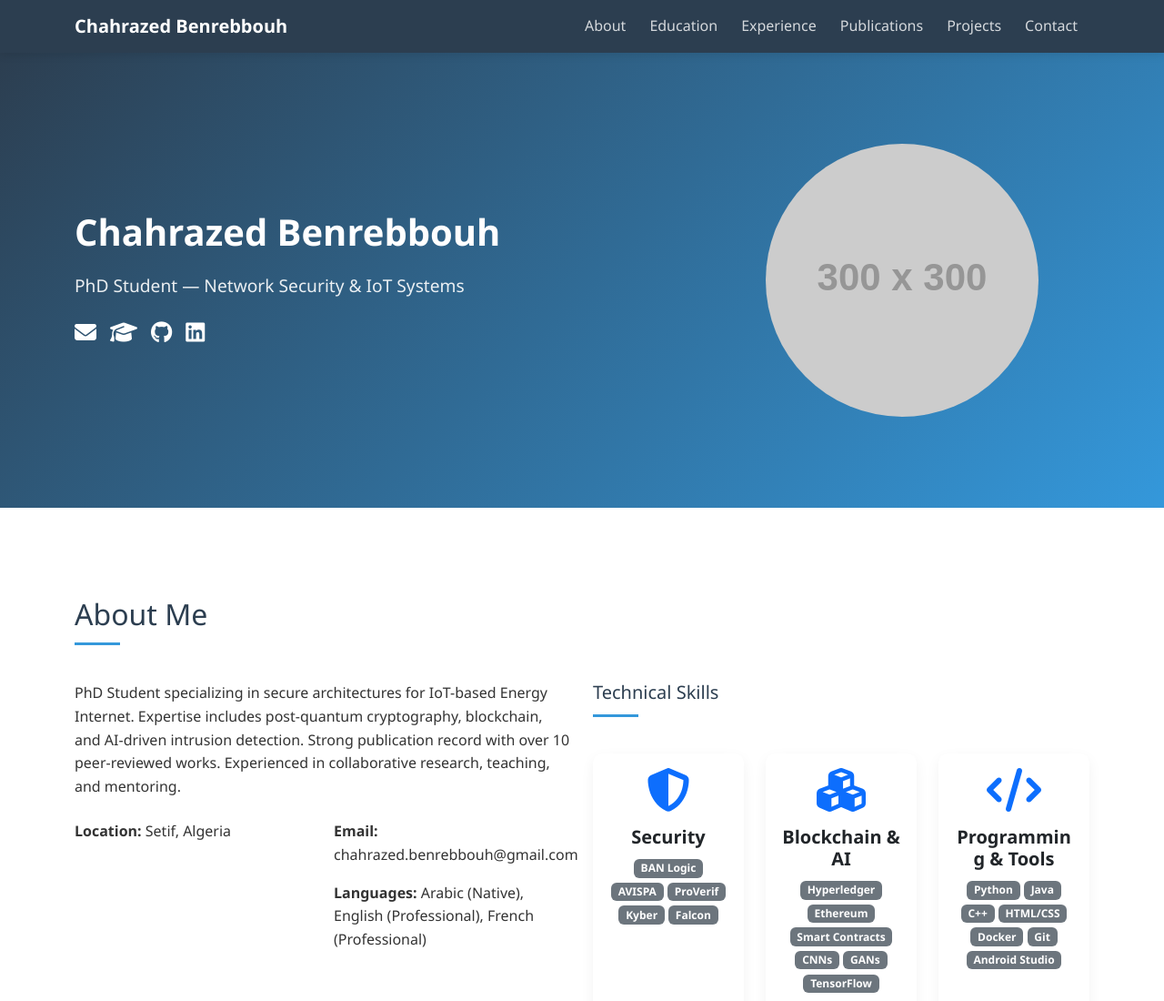
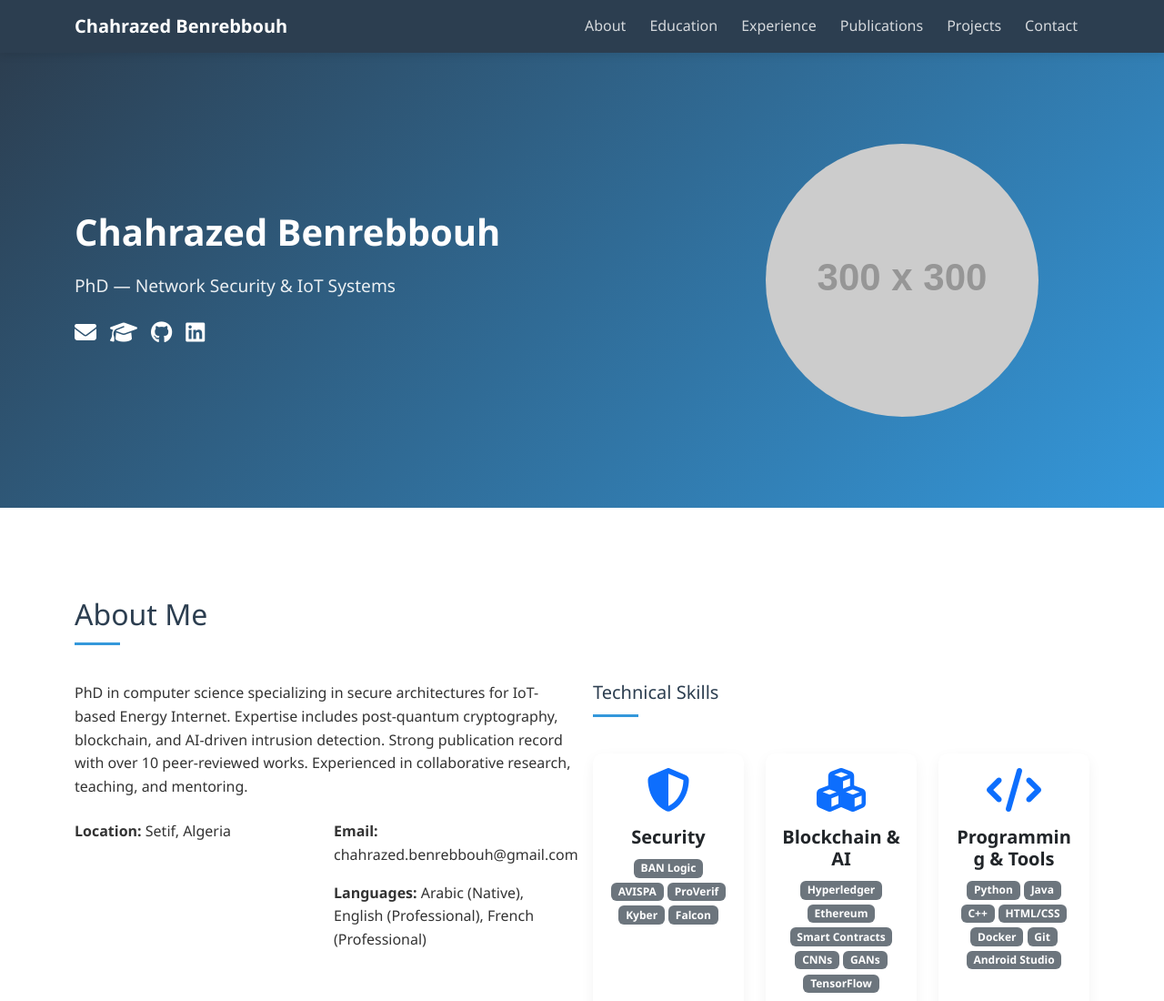
Before and after one commit to chahrazex/portfolio, a plain HTML site: page index.html in a window 1280 px wide. Shown: the top 1100 px of the page at 91% size. Drawn offline with nearby package versions, Linux system fonts and the light colour scheme; placeholder pictures from the web are drawn by us.

Commit message:
Update index.html

```diff
--- a/index.html
+++ b/index.html
@@ -355,7 +355,7 @@
             <div class="row align-items-center">
                 <div class="col-lg-8">
                     <h1>Chahrazed Benrebbouh</h1>
-                    <p>PhD Student — Network Security & IoT Systems</p>
+                    <p>PhD — Network Security & IoT Systems</p>
                     <div class="d-flex social-icons">
                         <a href="mailto:chahrazed.benrebbouh@gmail.com"><i class="fas fa-envelope"></i></a>
                         <a href="https://scholar.google.com/citations?user=uJwQEFwAAAAJ" target="_blank"><i class="fas fa-graduation-cap"></i></a>
@@ -376,7 +376,7 @@
             <h2 class="section-title">About Me</h2>
             <div class="row">
                 <div class="col-lg-6">
-                    <p>PhD Student specializing in secure architectures for IoT-based Energy Internet. Expertise includes post-quantum cryptography, blockchain, and AI-driven intrusion detection. Strong publication record with over 10 peer-reviewed works. Experienced in collaborative research, teaching, and mentoring.</p>
+                    <p>PhD in computer science specializing in secure architectures for IoT-based Energy Internet. Expertise includes post-quantum cryptography, blockchain, and AI-driven intrusion detection. Strong publication record with over 10 peer-reviewed works. Experienced in collaborative research, teaching, and mentoring.</p>
                     <div class="row mt-4">
                         <div class="col-md-6">
                             <p><strong>Location:</strong> Setif, Algeria</p>
```
